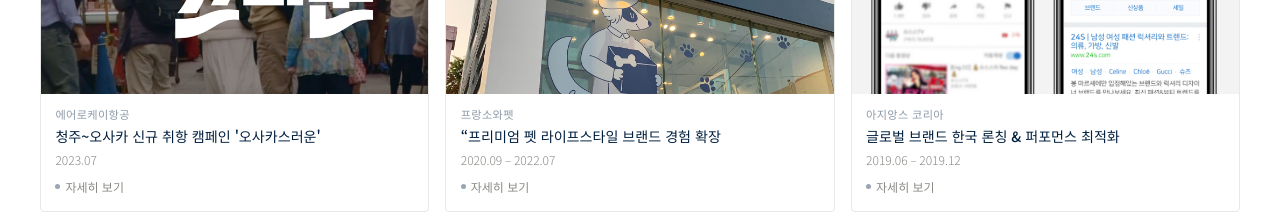
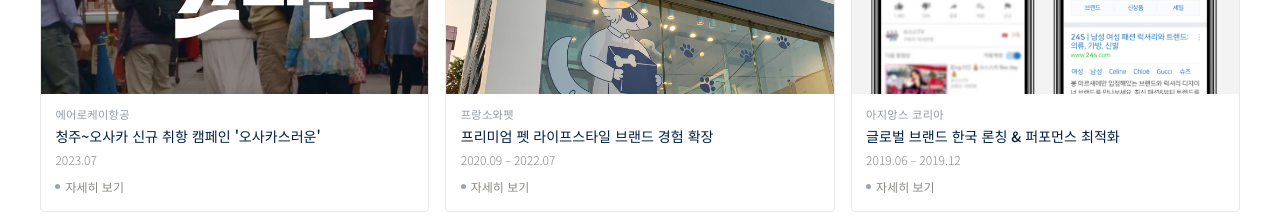
Before and after one commit to tojinnykim/jinheekim, a React (Vite) app: page / in a window 1280 px wide. Shown: the part 2720-2937 px from the top of the page. Built offline with nearby package versions, Linux system fonts and the light colour scheme.

Commit message:
Update text

```diff
--- a/src/data/projects.js
+++ b/src/data/projects.js
@@ -317,7 +317,7 @@ export const projects = [
     id: 'francoispet',
     category: 'brand',
     client: '프랑소와펫',
-    title: '“프리미엄 펫 라이프스타일 브랜드 경험 확장',
+    title: '프리미엄 펫 라이프스타일 브랜드 경험 확장',
     period: '2020.09 – 2022.07',
     contribution: 80,
     thumbnail: '/images/thumb_francoispet.jpg',
```
Also changed, not shown: 3 other files (tests, documents, lock files or other folders).
